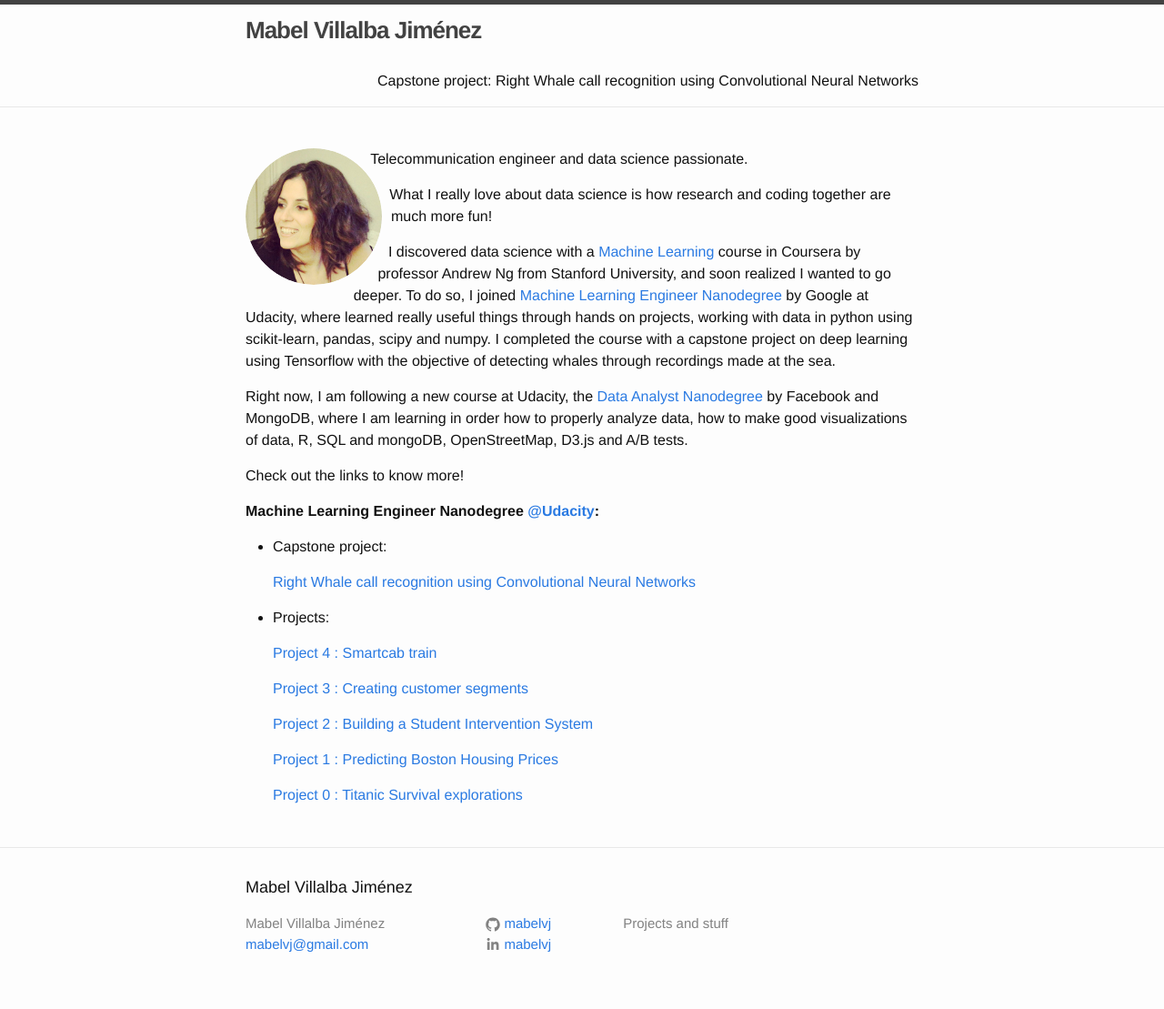
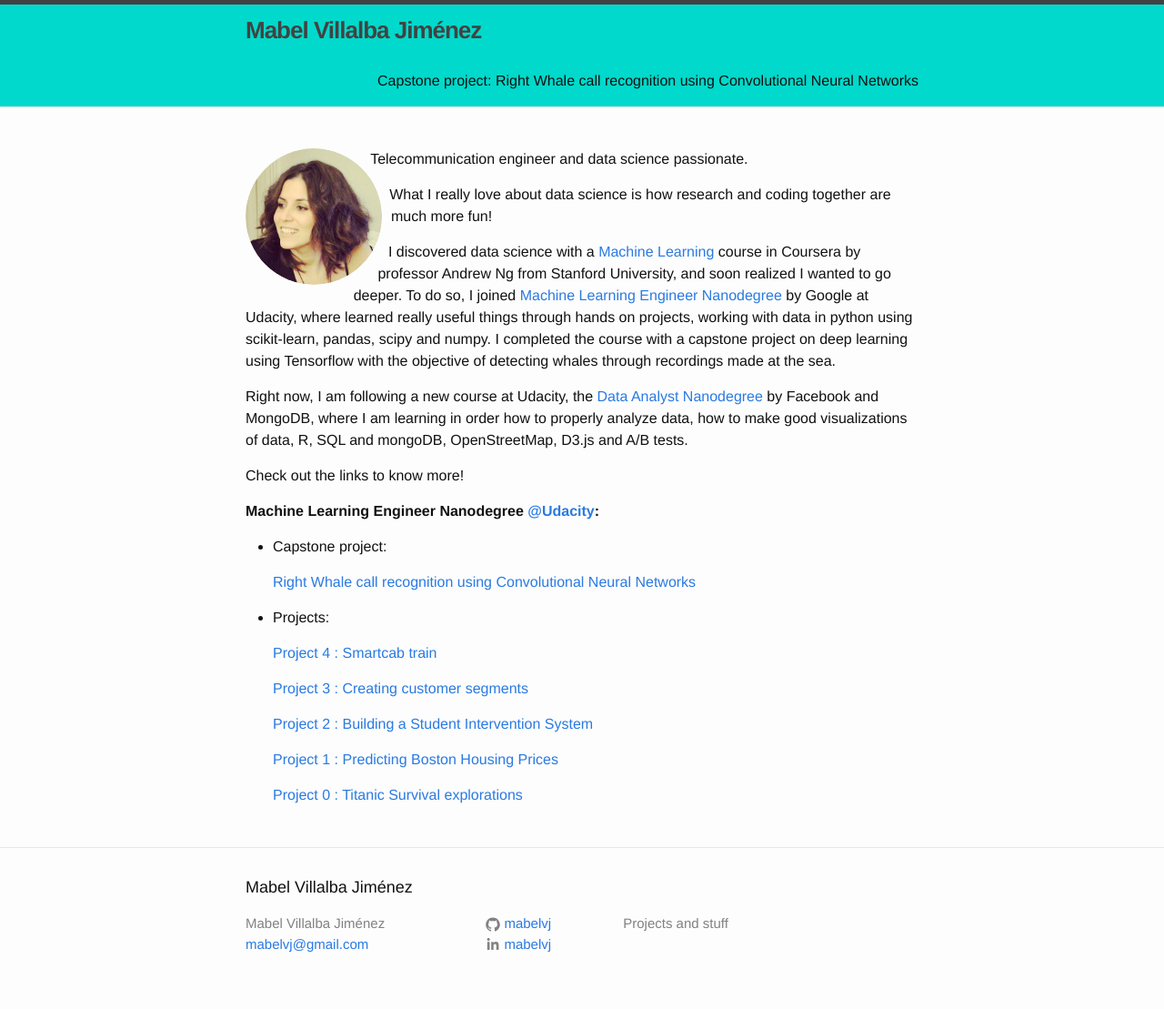
Before and after one commit to mabelvj/mabelvj.github.io, a Jekyll site: the page built from index.md, in a window 1280 px wide. Shown: the whole page at 91% size. Built offline with Jekyll 4.4.1, drawn with Linux system fonts in a browser that asks for light colours.

Commit message:
Update 17-11-2016 5 corrected profile shape

```diff
--- a/_layouts/default.html
+++ b/_layouts/default.html
@@ -1,4 +1,6 @@
 <!DOCTYPE html>
+<link rel="shortcut icon" type="image/png" href="github.png">
+
 <html lang="{{ page.lang | default: site.lang | default: "en" }}">
 
   {% include head.html %}
--- a/_sass/minima/_layout.scss
+++ b/_sass/minima/_layout.scss
@@ -8,6 +8,7 @@
 
   // Positioning context for the mobile navigation icon
   position: relative;
+  background: #00D9CB;
 }
 
 .site-title {
```
Also changed, not shown: github.png (added), 4 other files.
